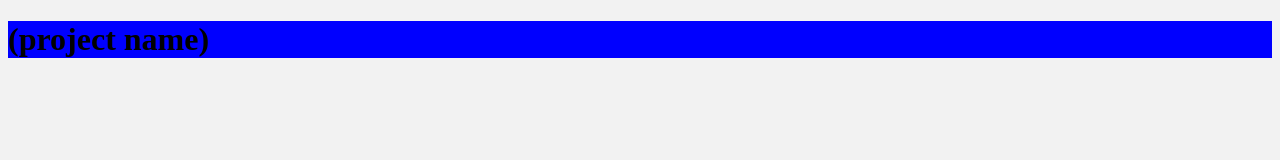
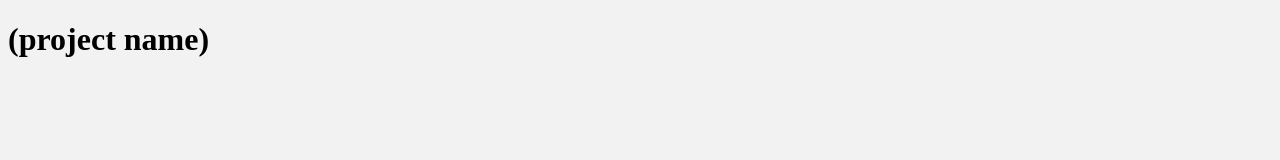
Before and after one commit to tawfiknasser/week5Project, a website: page public/index.html in a window 1280 px wide. Drawn offline with Linux system fonts and the light colour scheme.

```diff
--- a/package.json
+++ b/package.json
@@ -5,6 +5,7 @@
   "main": "index.js",
   "scripts": {
     "test": "echo \"Error: no test specified\" && exit 1"
+
   },
   "repository": {
     "type": "git",
--- a/public/style.css
+++ b/public/style.css
@@ -4,7 +4,7 @@
 background-color:  #f2f2f2;
 }
 h1{
-  background-color: blue;
+
 }
 
 /*================= tablet ======================*/
--- a/src/handlers/serverHandlers.js
+++ b/src/handlers/serverHandlers.js
@@ -2,8 +2,10 @@
 const fs=require('fs')
 const request=require("request")
 const searchCountry = require("../searchCountry")
+
 const handlerAPI=(req,res)=>{
-  let url1=req.url; // '/apipix?q=' + query
+    let url1=req.url; // '/apipix?q=' + query
+    // should handle the url with catagory
     let API_KEY = "01b3313330fc4ce993dbddc83190e60f";
     let coutryShortcut = searchCountry(url)
     let url = "https://newsapi.org/v2/top-headlines?country=" + countryShortcut + "apiKey=" + API_KEY;
```
